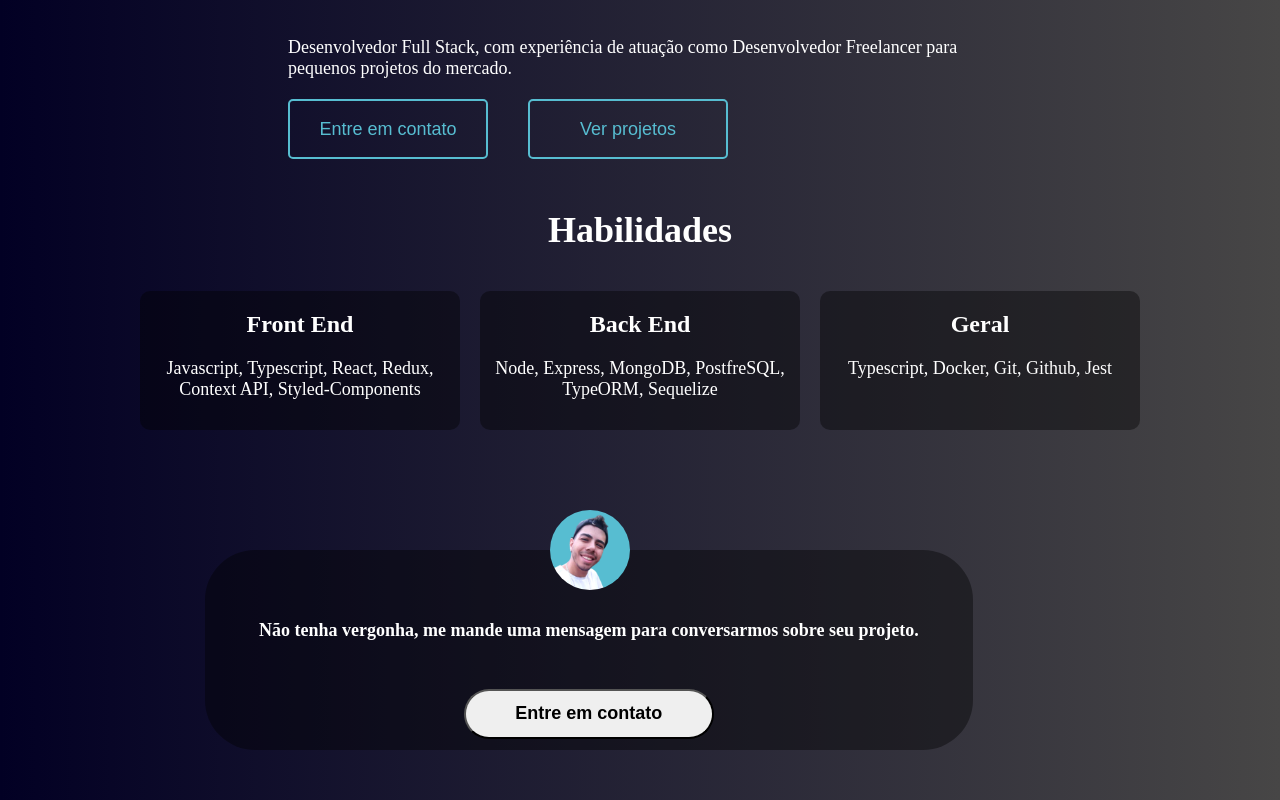
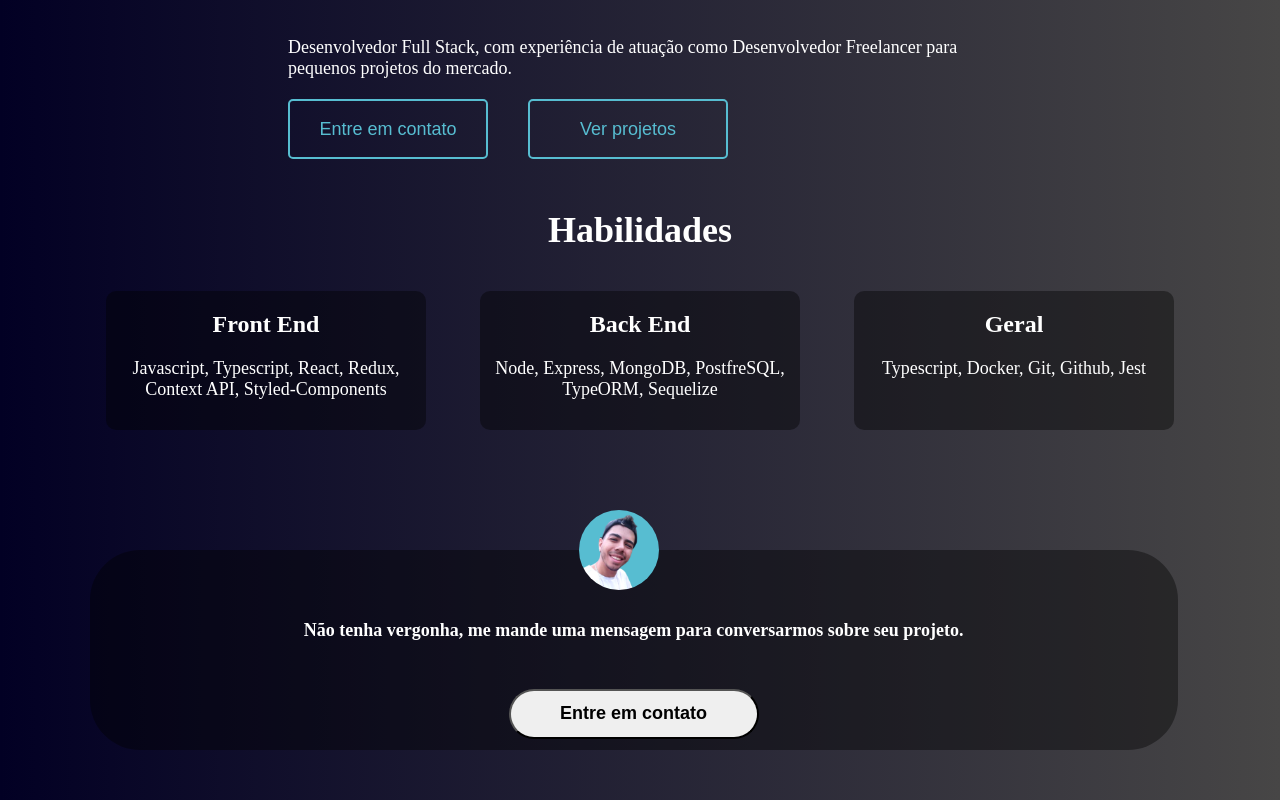
Before and after one commit to GustavoMen/Next-Portfolio, a Next.js app: page / in a window 1280 px wide. Shown: the part 298-1098 px from the top of the page. Built offline with nearby package versions, Linux system fonts and the light colour scheme.

Commit message:
footer details

```diff
--- a/components/Footer/Footer.elements.js
+++ b/components/Footer/Footer.elements.js
@@ -4,11 +4,11 @@ export const FooterContainer = styled.div`
   display: flex;
   flex-direction: column;
   text-align: center;
-  width: 60vw;
+  width: 85vw;
   height: 200px;
   background-color: rgba(0, 0, 0, 0.4);
   position: relative;
-  margin: 0 16vw;
+  margin-left: 7vw;
   margin-top: 70px;
   margin-bottom: 50px;
   border-radius: 50px;
--- a/styles/index.elements.js
+++ b/styles/index.elements.js
@@ -63,6 +63,9 @@ export const BtnSectionOne = styled.button`
 
 export const SectionTwo = styled.section`
   max-width: 100vw;
+  display: flex;
+  flex-direction: column;
+  align-items: center;
 `;
 
 export const Title = styled.h2`
@@ -73,10 +76,10 @@ export const Title = styled.h2`
 `;
 
 export const DivTechs = styled.div`
-  width: 100%;
+  width: 85%;
   display: flex;
   flex-direction: row;
-  justify-content: center;
+  justify-content: space-between;
 `;
 
 export const ContainerTech = styled.div`
```
